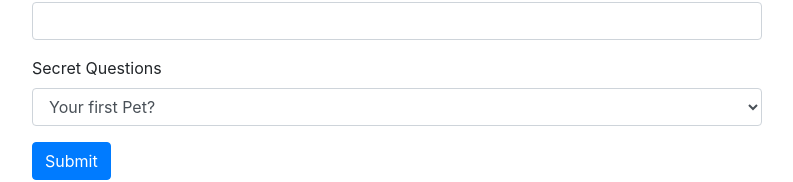
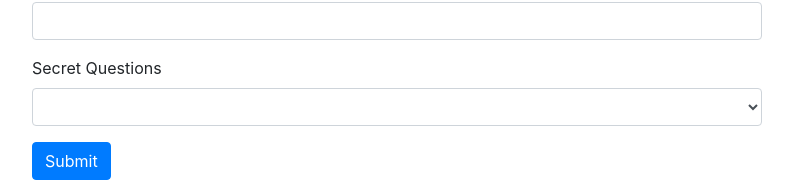
Before and after one commit to smreeti/angular-practice, an Angular app: page / in a window 1280 px wide. Shown: the part 184-366 px from the top of the page, without its empty margins (53-846 px from the left). Built offline with nearby package versions, Linux system fonts and the light colour scheme.

Commit message:
access user inputs

```diff
--- a/src/app/app.component.html
+++ b/src/app/app.component.html
@@ -1,21 +1,33 @@
 <div class="container">
   <div class="row">
     <div class="col-xs-12 col-sm-10 col-md-8 col-sm-offset-1 col-md-offset-2">
-      <form>
+      <form (ngSubmit)="onSubmit()" #f="ngForm">
         <div id="user-data">
           <div class="form-group">
             <label for="username">Username</label>
-            <input type="text" id="username" class="form-control">
+            <input type="text"
+                   id="username"
+                   class="form-control"
+                   name="username"
+                   ngModel>
           </div>
           <button class="btn btn-default" type="button">Suggest an Username</button>
           <div class="form-group">
             <label for="email">Mail</label>
-            <input type="email" id="email" class="form-control">
+            <input type="email"
+                   id="email"
+                   class="form-control"
+                   name="email"
+                   ngModel>
           </div>
         </div>
         <div class="form-group">
           <label for="secret">Secret Questions</label>
-          <select id="secret" class="form-control">
+          <select
+            id="secret"
+            class="form-control"
+            name="secret"
+            ngModel>
             <option value="pet">Your first Pet?</option>
             <option value="teacher">Your first teacher?</option>
           </select>
--- a/src/app/app.component.ts
+++ b/src/app/app.component.ts
@@ -1,4 +1,5 @@
 import {Component} from '@angular/core';
+import {NgForm} from '@angular/forms';
 
 @Component({
   selector: 'app-root',
@@ -7,8 +8,9 @@ import {Component} from '@angular/core';
 })
 
 export class AppComponent {
-  suggestUserName() {
-    const suggestedName = 'Superuser';
+
+  onSubmit(form: NgForm) {
+    console.log(form);
   }
 
 }
--- a/src/app/app.module.ts
+++ b/src/app/app.module.ts
@@ -9,7 +9,7 @@ import {FormsModule} from '@angular/forms';
     ],
   imports: [
     BrowserModule,
-    FormsModule
+    FormsModule,
   ],
   providers: [],
   bootstrap: [AppComponent]
```
